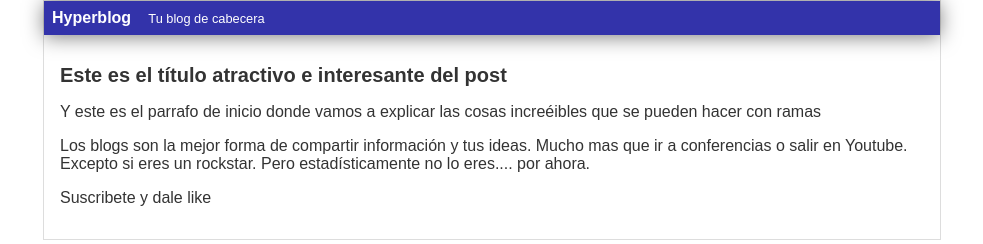
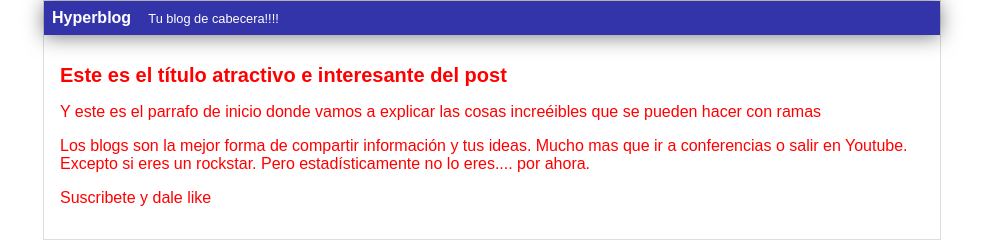
Before and after one commit to juanestebangonzalez/juanestebangonzalez, a plain HTML site: page blogpost.html in a window 1280 px wide. Shown: the whole page, without its empty margins (148-1131 px from the left). Drawn offline with Linux system fonts and the light colour scheme.

Commit message:
modificaciones cabecera en html y css

```diff
--- a/blogpost.html
+++ b/blogpost.html
@@ -9,7 +9,7 @@
     <div id="container">
         <div id="cabecera">
             Hyperblog
-            <span id="tagline">Tu blog de cabecera</span>
+            <span id="tagline">Tu blog de cabecera!!!!</span>
         </div>
         <div id="post">
             <h1>Este es el título atractivo e interesante del post</h1>
--- a/css/estilos.css
+++ b/css/estilos.css
@@ -1,5 +1,5 @@
 body {
-    color: #333;
+    color: red;
     text-align: center;
     font-family: "arial";
     font-size: 16px;
```
